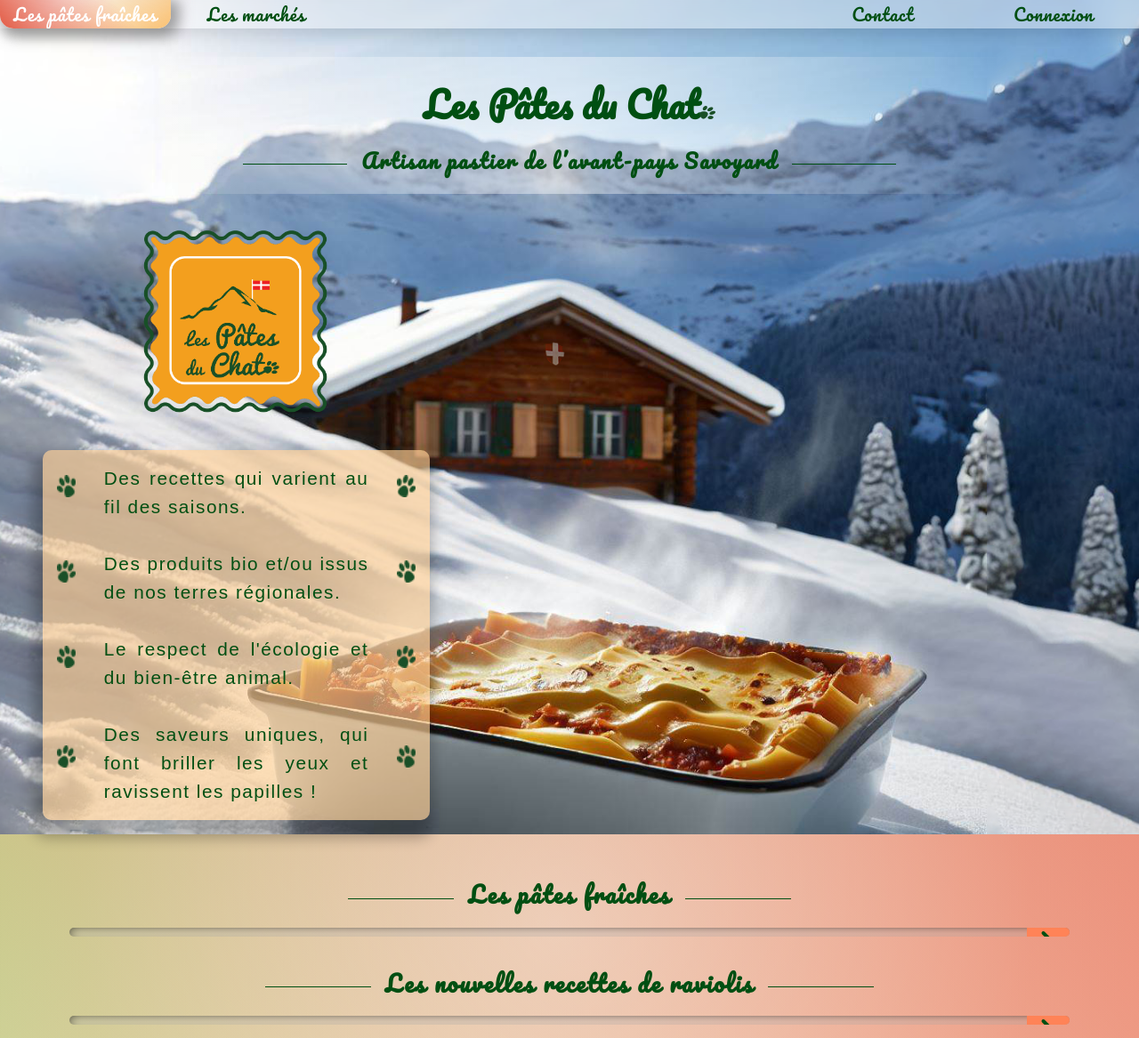
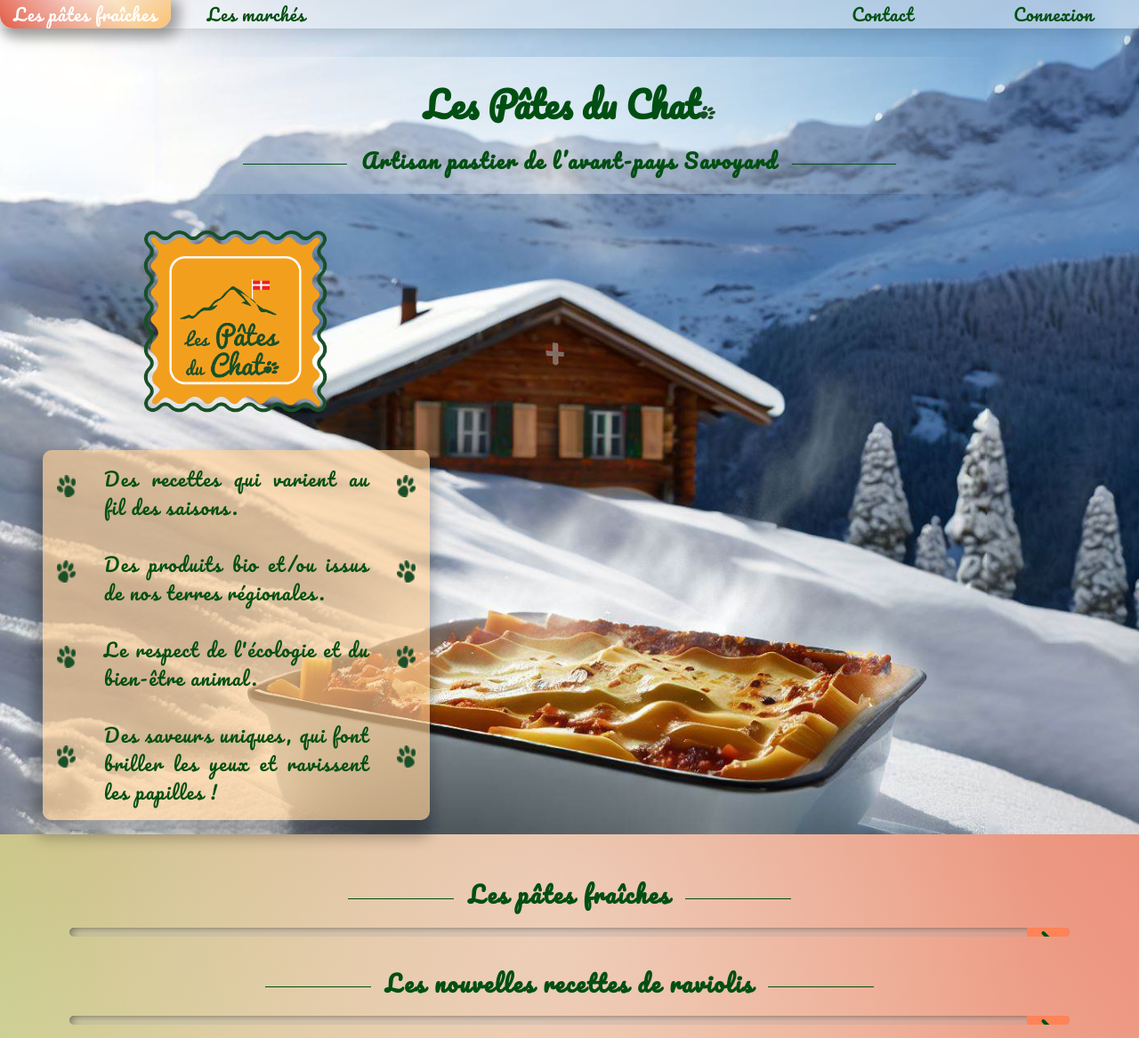
Before and after one commit to LaureDominguez/pates-du-chat, a PHP site: page /index.php?route=home in a window 1280 px wide. Shown: the top 1167 px of the page at 89% size. Run offline with PHP 8.4, Linux system fonts and the light colour scheme; data that the repository does not hold is empty; some libraries are stand-ins or nearby versions.

Commit message:
fixed font issue

```diff
--- a/config/resetFetch.php
+++ b/config/resetFetch.php
@@ -38,7 +38,7 @@ if ($_SERVER['REQUEST_METHOD'] === 'POST') {
                         //envoi du mail
                         $modelMail->resetPswd($user);
 
-                        echo json_encode(["success" => true]);
+                        echo json_encode(["success" => true, "message" => "Un lien de réinitialisation a été envoyé à l'adresse email enregistrée."]);
                 } else {
                         echo json_encode(["success" => false, "message" => "Aucun utilisateur valide trouvé."]);
                 }
@@ -57,7 +57,7 @@ if ($_SERVER['REQUEST_METHOD'] === 'POST') {
                 //envoi du mail
                 $modelMail->resetPswd($user);
 
-                echo json_encode(["success" => true]);
+                echo json_encode(["success" => true, "message" => "Un lien de réinitialisation a été envoyé à l'adresse email enregistrée."]);
         } else {
                 // Aucun cas valide, renvoyer une réponse JSON indiquant l'échec
                 echo json_encode(["success" => false, "message" => "Aucun utilisateur valide trouvé."]);
--- a/controllers/HomeController.php
+++ b/controllers/HomeController.php
@@ -27,6 +27,7 @@ class HomeController{
             $errorRegist = '';
             $errors = '';
             $errorType = $_SESSION['visitor']['flash_message']['error'];
+            var_dump($errorType);
             switch (true){
                 case isset($errorType['login']):
                     $errorLog = $errorType['login'][0];
--- a/public/css/main.css
+++ b/public/css/main.css
@@ -10,6 +10,7 @@
   --yellow: #FAC172;
   --blue: #89D5C9;
   --green: #ADC865;
+  --Pacifico: "Pacifico", cursive;
 }
 
 body * {
@@ -448,6 +449,7 @@ nav li {
   --yellow: #FAC172;
   --blue: #89D5C9;
   --green: #ADC865;
+  --Pacifico: "Pacifico", cursive;
 }
 
 body * {
@@ -704,6 +706,7 @@ form input:not(.btn, .file), form form textarea, form form select {
   --yellow: #FAC172;
   --blue: #89D5C9;
   --green: #ADC865;
+  --Pacifico: "Pacifico", cursive;
 }
 
 body * {
@@ -1474,6 +1477,7 @@ form input:not(.btn, .file), form form textarea, form form select {
   --yellow: #FAC172;
   --blue: #89D5C9;
   --green: #ADC865;
+  --Pacifico: "Pacifico", cursive;
 }
 
 body * {
@@ -1776,6 +1780,7 @@ form input:not(.btn, .file), form form textarea, form form select {
   --yellow: #FAC172;
   --blue: #89D5C9;
   --green: #ADC865;
+  --Pacifico: "Pacifico", cursive;
 }
 
 body * {
@@ -2282,6 +2287,7 @@ main {
   --yellow: #FAC172;
   --blue: #89D5C9;
   --green: #ADC865;
+  --Pacifico: "Pacifico", cursive;
 }
 
 body * {
@@ -2833,6 +2839,7 @@ form input:not(.btn, .file), form form textarea, form form select {
   --yellow: #FAC172;
   --blue: #89D5C9;
   --green: #ADC865;
+  --Pacifico: "Pacifico", cursive;
 }
 
 body * {
@@ -3217,6 +3224,7 @@ form input:not(.btn, .file), form form textarea, form form select {
   --yellow: #FAC172;
   --blue: #89D5C9;
   --green: #ADC865;
+  --Pacifico: "Pacifico", cursive;
 }
 
 body * {
@@ -3748,6 +3756,7 @@ form input:not(.btn, .file), form form textarea, form form select {
   --yellow: #FAC172;
   --blue: #89D5C9;
   --green: #ADC865;
+  --Pacifico: "Pacifico", cursive;
 }
 
 body * {
@@ -4031,6 +4040,7 @@ form input:not(.btn, .file), form form textarea, form form select {
   --yellow: #FAC172;
   --blue: #89D5C9;
   --green: #ADC865;
+  --Pacifico: "Pacifico", cursive;
 }
 
 body * {
@@ -4256,6 +4266,7 @@ form input:not(.btn, .file), form form textarea, form form select {
   --yellow: #FAC172;
   --blue: #89D5C9;
   --green: #ADC865;
+  --Pacifico: "Pacifico", cursive;
 }
 
 body * {
--- a/public/js/modules/reset-pswd.js
+++ b/public/js/modules/reset-pswd.js
@@ -6,11 +6,9 @@ export function resetPswd() {
     if (resetPswd) {
         // envoie un mail pour reset pswd
         resetPswd.addEventListener('click', function () {
-            console.log("reset");
 
             fetch('index.php?route=resetFetch', {
                 method: 'POST',
-                // body: JSON.stringify(data),
                 headers: {
                     'Content-Type': 'application/json'
                 }
--- a/public/scss/_base.scss
+++ b/public/scss/_base.scss
@@ -14,7 +14,7 @@
     --green: #ADC865;
 
     //font Pacifico
-    // --Pacifico: 'Pacifico', cursive;
+    --Pacifico: 'Pacifico', cursive;
 }
 
 body *{
```
Also changed, not shown: 1 other file.
